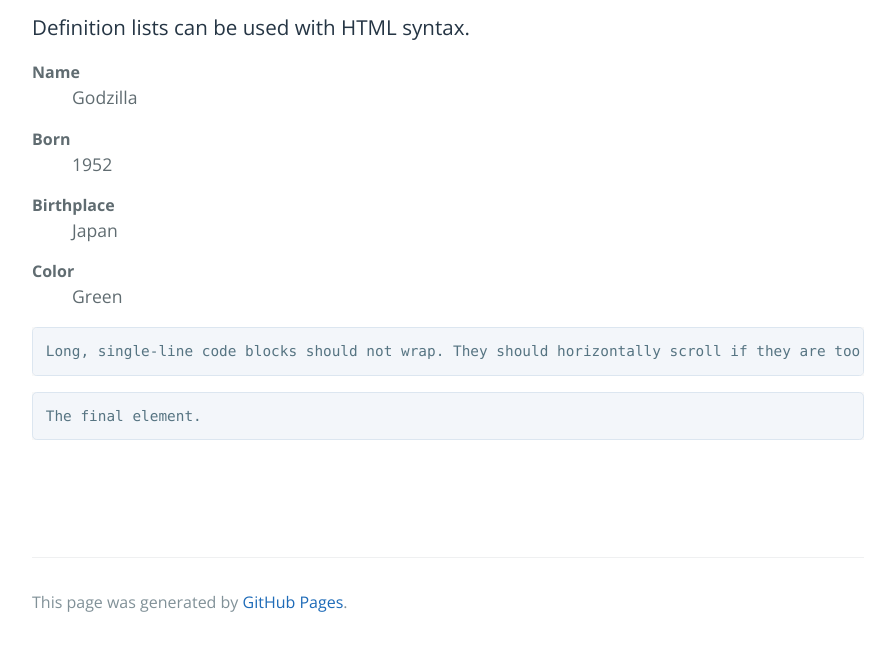
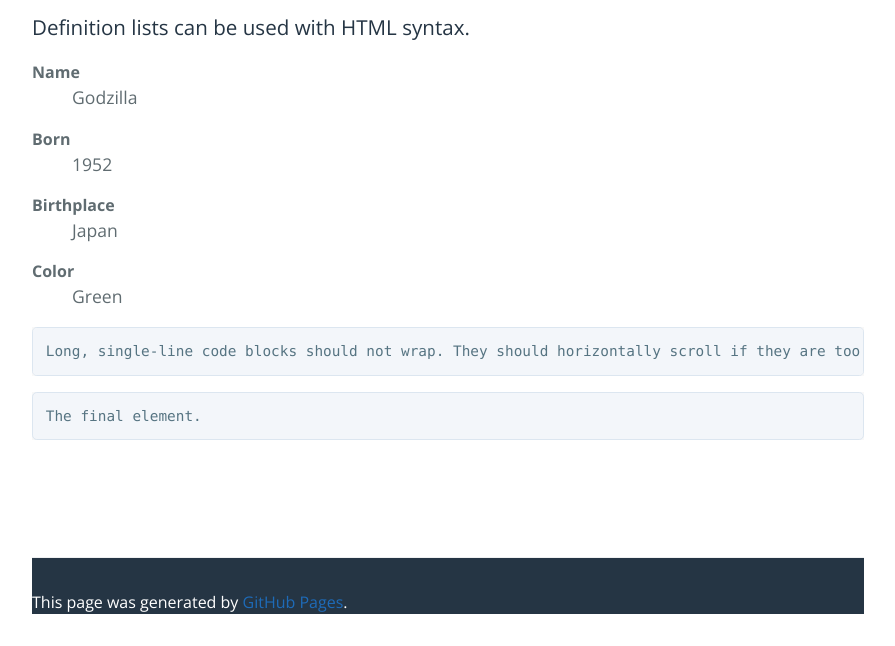
Before and after one commit to benjamin-j-cooper/benjamin-j-cooper.github.io, a Jekyll site: the page built from docs/index.md, in a window 1280 px wide and 1400 px high, scrolled down 2878 px. Shown: the part 754-1400 px from the top of the window, without its empty margins (192-1087 px from the left). Built offline with Jekyll 4.4.1, drawn with Linux system fonts in a browser that asks for light colours.

Commit message:
troubleshooting footer buttons

```diff
--- a/docs/_sass/jekyll-theme-cayman.scss
+++ b/docs/_sass/jekyll-theme-cayman.scss
@@ -401,10 +401,11 @@ a {
     border-style: solid;
     border-width: 1px;
     border-radius: 0.3rem;
-    transition: color 0.2s, background-color 0.2s, border-color 0.2s;
+    z-index: inherit;
+    /*transition: color 0.2s, background-color 0.2s, border-color 0.2s;*/
 
     &:hover {
-      color: rgba(255, 255, 255, 0.8);
+      color: #15967d;
       text-decoration: none;
       background-color: rgba(255, 255, 255, 0.2);
       border-color: rgba(255, 255, 255, 0.3);
@@ -441,6 +442,7 @@ a {
   padding-top: 2rem;
   margin-top: 2rem;
   border-top: solid 1px $hr-border-color;
+  background-color: #253544;
 
   @include large {
     font-size: 1rem;
@@ -461,7 +463,8 @@ a {
 }
 
 .site-footer-credits {
-  color: $blockquote-text-color;
+  /*color: $blockquote-text-color;*/
+  color: #fff;
 }
 
 /*
@@ -490,6 +493,7 @@ a {
   top: 0;
   width: 100%;
 }
+
 /* Logo */
 .logo{
   display: inline-block;
@@ -497,7 +501,13 @@ a {
   font-size: 60px;
   margin-left: 10px;
   margin-top: 1px;
+  &:hover{
+    background-color: transparent;
+    color: #16a085;
+
+  }
 }
+
 /* Menu hamburger Icon */
 .hamb{
   cursor: pointer;
@@ -570,11 +580,6 @@ a {
     z-index: 999;
     margin: 0;
   }
-  .nav a:hover{
-    background-color: transparent;
-    color: #16a085;
-
-  }
   .menu ul{
     list-style: none;
     z-index: 999;
@@ -627,11 +632,6 @@ a {
     z-index: 999;
     margin: 0;
   }
-  .nav a:hover{
-    background-color: transparent;
-    color: #16a085;
-
-  }
   .menu a {
     color: #fff;
     font-size: 100%;
```
